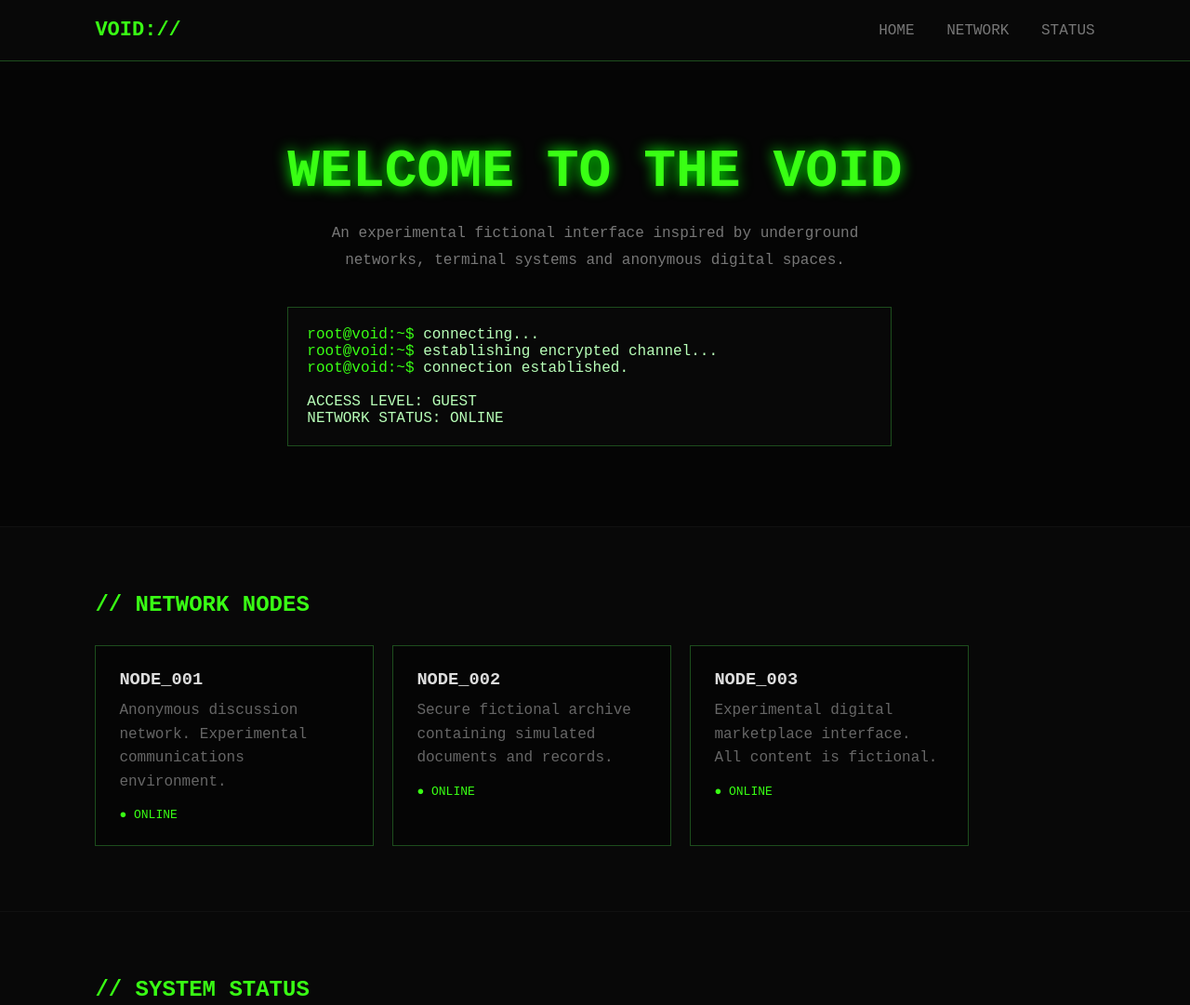
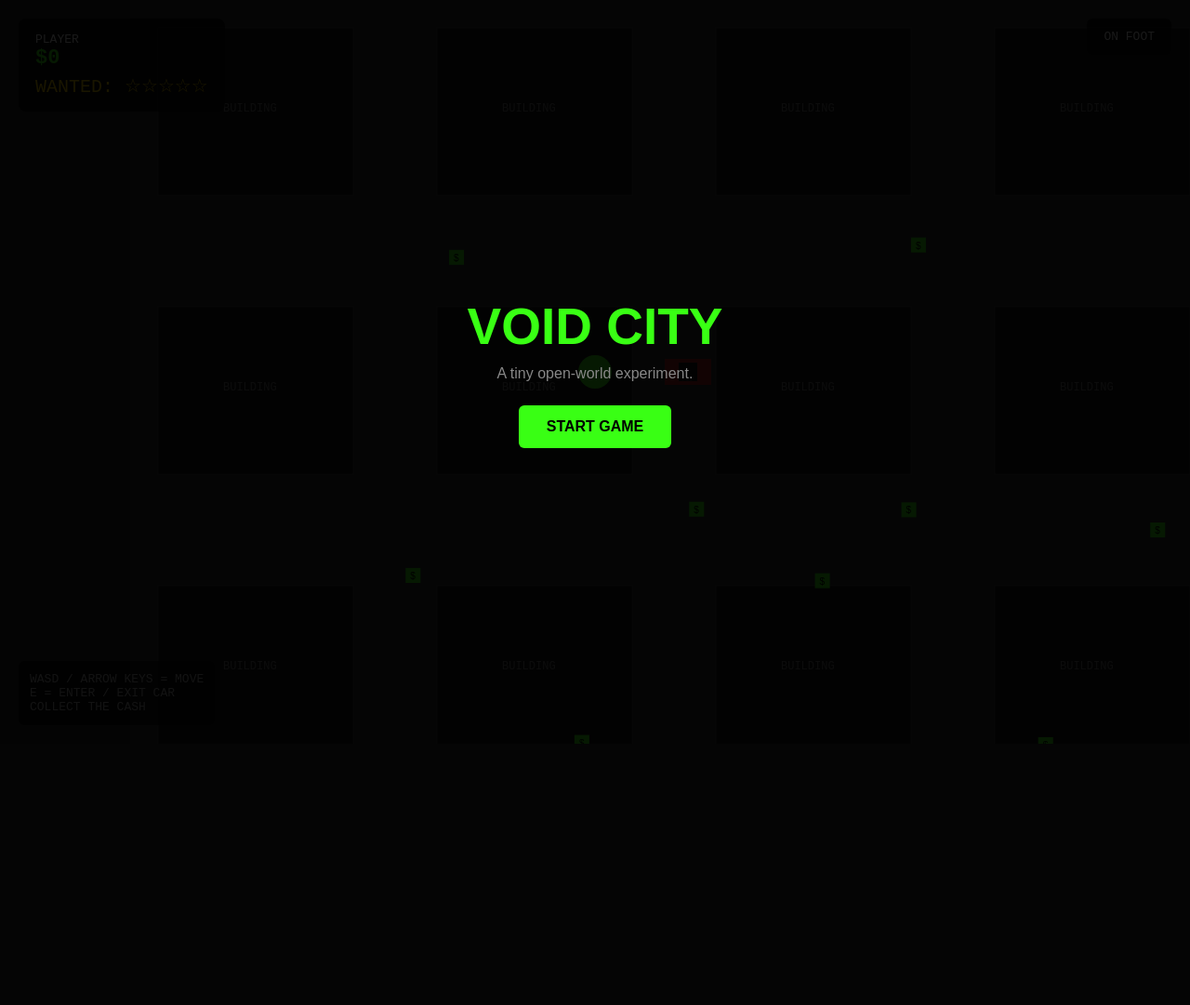
Before and after one commit to TestProject9999/TestProject9999.github.io, a plain HTML site: page index.html in a window 1280 px wide. Shown: the top 1081 px of the page at 93% size. After the commit the page ends 800 px from the top, so only its background shows below. Drawn offline with Linux system fonts and the light colour scheme.

Commit message:
Update index.html

```diff
--- a/index.html
+++ b/index.html
@@ -3,8 +3,7 @@
 <head>
 <meta charset="UTF-8">
 <meta name="viewport" content="width=device-width, initial-scale=1.0">
-
-    <title>VOID // Underground Network</title>
+<title>VOID CITY</title>
 
 <style>
 * {
@@ -15,245 +14,535 @@
 
 body {
     background: #050505;
-            color: #b8ffb8;
-            font-family: "Courier New", monospace;
+    color: white;
+    font-family: Arial, sans-serif;
+    overflow: hidden;
 }
 
-        header {
-            border-bottom: 1px solid #1d4d1d;
-            padding: 20px 8%;
-            display: flex;
-            justify-content: space-between;
-            align-items: center;
-            background: #080808;
+#game {
+    position: relative;
+    width: 100vw;
+    height: 100vh;
+    background: #222;
 }
 
-        .logo {
+canvas {
+    display: block;
+    width: 100%;
+    height: 100%;
+}
+
+#hud {
+    position: absolute;
+    top: 20px;
+    left: 20px;
+    background: rgba(0,0,0,.75);
+    padding: 15px 18px;
+    border-radius: 8px;
+    font-family: monospace;
+    min-width: 190px;
+}
+
+#money {
+    color: #39ff14;
     font-size: 22px;
-            color: #39ff14;
     font-weight: bold;
 }
 
-        nav a {
-            color: #777;
-            text-decoration: none;
-            margin-left: 25px;
+#wanted {
+    color: #ffd400;
+    font-size: 20px;
+    margin-top: 5px;
 }
 
-        nav a:hover {
-            color: #39ff14;
+#instructions {
+    position: absolute;
+    bottom: 20px;
+    left: 20px;
+    background: rgba(0,0,0,.7);
+    padding: 12px;
+    border-radius: 6px;
+    font-family: monospace;
+    color: #bbb;
 }
 
-        .hero {
-            min-height: 500px;
+#message {
+    position: absolute;
+    top: 20px;
+    right: 20px;
+    background: rgba(0,0,0,.75);
+    padding: 12px 18px;
+    border-radius: 6px;
+    font-family: monospace;
+}
+
+#startScreen {
+    position: absolute;
+    inset: 0;
+    background: rgba(0,0,0,.9);
     display: flex;
     align-items: center;
     justify-content: center;
     text-align: center;
-            padding: 40px 20px;
 }
 
-        .hero h1 {
-            color: #39ff14;
-            font-size: 58px;
-            margin-bottom: 20px;
-            text-shadow: 0 0 15px #0f0;
-        }
-
-        .hero p {
-            color: #777;
-            max-width: 650px;
-            margin: auto;
-            line-height: 1.8;
-        }
-
-        .terminal {
-            margin-top: 35px;
-            border: 1px solid #1d4d1d;
-            padding: 20px;
-            text-align: left;
-            max-width: 650px;
-            background: #080808;
-        }
-
-        .terminal span {
+#startScreen h1 {
+    font-size: 55px;
+    margin-bottom: 10px;
     color: #39ff14;
 }
 
-        .section {
-            padding: 70px 8%;
-            background: #080808;
-            border-top: 1px solid #111;
+#startScreen p {
+    color: #888;
+    margin-bottom: 25px;
 }
 
-        .section h2 {
-            color: #39ff14;
-            margin-bottom: 30px;
+button {
+    background: #39ff14;
+    border: none;
+    padding: 14px 30px;
+    border-radius: 6px;
+    font-weight: bold;
+    cursor: pointer;
+    font-size: 16px;
 }
 
-        .cards {
-            display: flex;
-            flex-wrap: wrap;
-            gap: 20px;
-        }
-
-        .card {
-            border: 1px solid #1d4d1d;
-            background: #050505;
-            padding: 25px;
-            width: 300px;
-        }
-
-        .card h3 {
-            color: #ddd;
-            margin-bottom: 10px;
-        }
-
-        .card p {
-            color: #666;
-            line-height: 1.6;
-        }
-
-        .status {
-            color: #39ff14;
-            font-size: 13px;
-            margin-top: 15px;
-        }
-
-        footer {
-            padding: 30px;
-            text-align: center;
-            color: #444;
-            border-top: 1px solid #111;
-        }
-
-        @media (max-width: 700px) {
-            .hero h1 {
-                font-size: 38px;
-            }
-
-            header {
-                padding: 20px;
-            }
-
-            nav a {
-                margin-left: 10px;
-            }
+button:hover {
+    background: #25c900;
 }
 </style>
 </head>
 
 <body>
 
-<header>
-    <div class="logo">VOID://</div>
+<div id="game">
 
-    <nav>
-        <a href="#">HOME</a>
-        <a href="#network">NETWORK</a>
-        <a href="#status">STATUS</a>
-    </nav>
-</header>
+<canvas id="canvas"></canvas>
 
-
-<section class="hero">
-
-    <div>
-
-        <h1>WELCOME TO THE VOID</h1>
-
-        <p>
-            An experimental fictional interface inspired by
-            underground networks, terminal systems and anonymous
-            digital spaces.
-        </p>
-
-        <div class="terminal">
-            <div><span>root@void:~$</span> connecting...</div>
-            <div><span>root@void:~$</span> establishing encrypted channel...</div>
-            <div><span>root@void:~$</span> connection established.</div>
-            <br>
-            <div>ACCESS LEVEL: GUEST</div>
-            <div>NETWORK STATUS: ONLINE</div>
+<div id="hud">
+    <div>PLAYER</div>
+    <div id="money">$0</div>
+    <div id="wanted">WANTED: ☆☆☆☆☆</div>
 </div>
 
+<div id="message">
+    ON FOOT
 </div>
 
-</section>
-
-
-<section class="section" id="network">
-
-    <h2>// NETWORK NODES</h2>
-
-    <div class="cards">
-
-        <div class="card">
-            <h3>NODE_001</h3>
-            <p>
-                Anonymous discussion network.
-                Experimental communications environment.
-            </p>
-
-            <div class="status">
-                ● ONLINE
-            </div>
+<div id="instructions">
+    WASD / ARROW KEYS = MOVE<br>
+    E = ENTER / EXIT CAR<br>
+    COLLECT THE CASH
 </div>
 
-
-        <div class="card">
-            <h3>NODE_002</h3>
-            <p>
-                Secure fictional archive containing
-                simulated documents and records.
-            </p>
-
-            <div class="status">
-                ● ONLINE
-            </div>
-        </div>
-
-
-        <div class="card">
-            <h3>NODE_003</h3>
-            <p>
-                Experimental digital marketplace interface.
-                All content is fictional.
-            </p>
-
-            <div class="status">
-                ● ONLINE
+<div id="startScreen">
+    <div>
+        <h1>VOID CITY</h1>
+        <p>A tiny open-world experiment.</p>
+        <button id="start">START GAME</button>
     </div>
 </div>
 
 </div>
 
-</section>
+<script>
 
+const canvas = document.getElementById("canvas");
+const ctx = canvas.getContext("2d");
 
-<section class="section" id="status">
+function resize() {
+    canvas.width = window.innerWidth;
+    canvas.height = window.innerHeight;
+}
 
-    <h2>// SYSTEM STATUS</h2>
+resize();
+window.addEventListener("resize", resize);
 
-    <div class="terminal">
+const keys = {};
 
-        <div>NETWORK ............ <span>ONLINE</span></div>
-        <div>DATABASE ........... <span>ONLINE</span></div>
-        <div>ENCRYPTION ......... <span>ACTIVE</span></div>
-        <div>USERS ONLINE ....... 1,337</div>
-        <div>UPTIME ............. 99.97%</div>
+window.addEventListener("keydown", e => {
+    keys[e.key.toLowerCase()] = true;
 
-    </div>
+    if (e.key.toLowerCase() === "e") {
+        toggleCar();
+    }
+});
 
-</section>
+window.addEventListener("keyup", e => {
+    keys[e.key.toLowerCase()] = false;
+});
 
+let gameStarted = false;
 
-<footer>
-    VOID:// Experimental Network
-    <br>
-    <br>
-    Fictional project. No real underground network exists here.
-</footer>
+const player = {
+    x: 500,
+    y: 400,
+    size: 18,
+    speed: 3,
+    inCar: false
+};
+
+const car = {
+    x: 600,
+    y: 400,
+    width: 50,
+    height: 28,
+    speed: 5
+};
+
+let money = 0;
+let wanted = 0;
+
+const cash = [];
+
+for (let i = 0; i < 15; i++) {
+    cash.push({
+        x: 150 + Math.random() * 1400,
+        y: 100 + Math.random() * 900,
+        collected: false
+    });
+}
+
+const buildings = [];
+
+for (let x = 0; x < 1800; x += 300) {
+
+    for (let y = 0; y < 1200; y += 300) {
+
+        buildings.push({
+            x: x + 30,
+            y: y + 30,
+            width: 210,
+            height: 180
+        });
+
+    }
+
+}
+
+const police = [];
+
+function spawnPolice() {
+
+    if (wanted <= 0) return;
+
+    if (police.length < wanted) {
+
+        police.push({
+            x: player.x + 400,
+            y: player.y + 300,
+            speed: 1.5
+        });
+
+    }
+
+}
+
+function distance(a,b) {
+
+    return Math.sqrt(
+        Math.pow(a.x-b.x,2) +
+        Math.pow(a.y-b.y,2)
+    );
+
+}
+
+function toggleCar() {
+
+    if (!gameStarted) return;
+
+    if (!player.inCar) {
+
+        if (distance(player, car) < 70) {
+
+            player.inCar = true;
+            document.getElementById("message").textContent =
+                "IN VEHICLE";
+
+        }
+
+    } else {
+
+        player.inCar = false;
+
+        player.x = car.x + 60;
+        player.y = car.y;
+
+        document.getElementById("message").textContent =
+            "ON FOOT";
+
+    }
+
+}
+
+function update() {
+
+    if (!gameStarted) return;
+
+    let speed = player.inCar ? car.speed : player.speed;
+
+    let dx = 0;
+    let dy = 0;
+
+    if (keys["w"] || keys["arrowup"]) dy -= speed;
+    if (keys["s"] || keys["arrowdown"]) dy += speed;
+    if (keys["a"] || keys["arrowleft"]) dx -= speed;
+    if (keys["d"] || keys["arrowright"]) dx += speed;
+
+    if (player.inCar) {
+
+        car.x += dx;
+        car.y += dy;
+
+        player.x = car.x;
+        player.y = car.y;
+
+    } else {
+
+        player.x += dx;
+        player.y += dy;
+
+    }
+
+    player.x = Math.max(20, Math.min(1800, player.x));
+    player.y = Math.max(20, Math.min(1200, player.y));
+
+    for (const c of cash) {
+
+        if (!c.collected && distance(player,c) < 30) {
+
+            c.collected = true;
+
+            money += 100;
+
+            wanted = Math.min(5, wanted + 1);
+
+            document.getElementById("money").textContent =
+                "$" + money;
+
+            document.getElementById("wanted").textContent =
+                "WANTED: " + "★".repeat(wanted) +
+                "☆".repeat(5-wanted);
+
+        }
+
+    }
+
+    spawnPolice();
+
+    for (const cop of police) {
+
+        const d = distance(cop, player);
+
+        if (d > 5) {
+
+            cop.x +=
+                ((player.x-cop.x)/d) *
+                cop.speed;
+
+            cop.y +=
+                ((player.y-cop.y)/d) *
+                cop.speed;
+
+        }
+
+        if (d < 30) {
+
+            money = Math.max(0, money - 50);
+
+            document.getElementById("money").textContent =
+                "$" + money;
+
+            cop.x += 100;
+            cop.y += 100;
+
+        }
+
+    }
+
+}
+
+function drawWorld() {
+
+    ctx.fillStyle = "#292929";
+    ctx.fillRect(0,0,canvas.width,canvas.height);
+
+    const cameraX =
+        player.x - canvas.width / 2;
+
+    const cameraY =
+        player.y - canvas.height / 2;
+
+    ctx.save();
+
+    ctx.translate(-cameraX,-cameraY);
+
+    // Roads
+
+    ctx.fillStyle = "#383838";
+
+    for (let x=0; x<1800; x+=300) {
+
+        ctx.fillRect(
+            x,
+            0,
+            300,
+            1200
+        );
+
+    }
+
+    // Buildings
+
+    for (const b of buildings) {
+
+        ctx.fillStyle = "#171717";
+
+        ctx.fillRect(
+            b.x,
+            b.y,
+            b.width,
+            b.height
+        );
+
+        ctx.strokeStyle = "#444";
+
+        ctx.strokeRect(
+            b.x,
+            b.y,
+            b.width,
+            b.height
+        );
+
+        ctx.fillStyle = "#777";
+
+        ctx.font = "12px monospace";
+
+        ctx.fillText(
+            "BUILDING",
+            b.x + 70,
+            b.y + 90
+        );
+
+    }
+
+    // Cash
+
+    for (const c of cash) {
+
+        if (c.collected) continue;
+
+        ctx.fillStyle = "#39ff14";
+
+        ctx.fillRect(
+            c.x - 8,
+            c.y - 8,
+            16,
+            16
+        );
+
+        ctx.fillStyle = "#000";
+
+        ctx.font = "10px Arial";
+
+        ctx.fillText(
+            "$",
+            c.x - 3,
+            c.y + 4
+        );
+
+    }
+
+    // Police
+
+    for (const cop of police) {
+
+        ctx.fillStyle = "#2864ff";
+
+        ctx.fillRect(
+            cop.x - 15,
+            cop.y - 10,
+            30,
+            20
+        );
+
+        ctx.fillStyle = "#ff3333";
+
+        ctx.fillRect(
+            cop.x - 5,
+            cop.y - 14,
+            10,
+            4
+        );
+
+    }
+
+    // Car
+
+    ctx.fillStyle = "#b71c1c";
+
+    ctx.fillRect(
+        car.x - 25,
+        car.y - 14,
+        50,
+        28
+    );
+
+    ctx.fillStyle = "#111";
+
+    ctx.fillRect(
+        car.x - 10,
+        car.y - 10,
+        20,
+        20
+    );
+
+    // Player
+
+    if (!player.inCar) {
+
+        ctx.fillStyle = "#39ff14";
+
+        ctx.beginPath();
+
+        ctx.arc(
+            player.x,
+            player.y,
+            player.size,
+            0,
+            Math.PI*2
+        );
+
+        ctx.fill();
+
+    }
+
+    ctx.restore();
+
+}
+
+function loop() {
+
+    update();
+
+    drawWorld();
+
+    requestAnimationFrame(loop);
+
+}
+
+document.getElementById("start").addEventListener("click", () => {
+
+    gameStarted = true;
+
+    document.getElementById("startScreen").style.display =
+        "none";
+
+});
+
+loop();
+
+</script>
 
 </body>
 </html>
```
Lines whose indentation alone changed are shown as unchanged.
